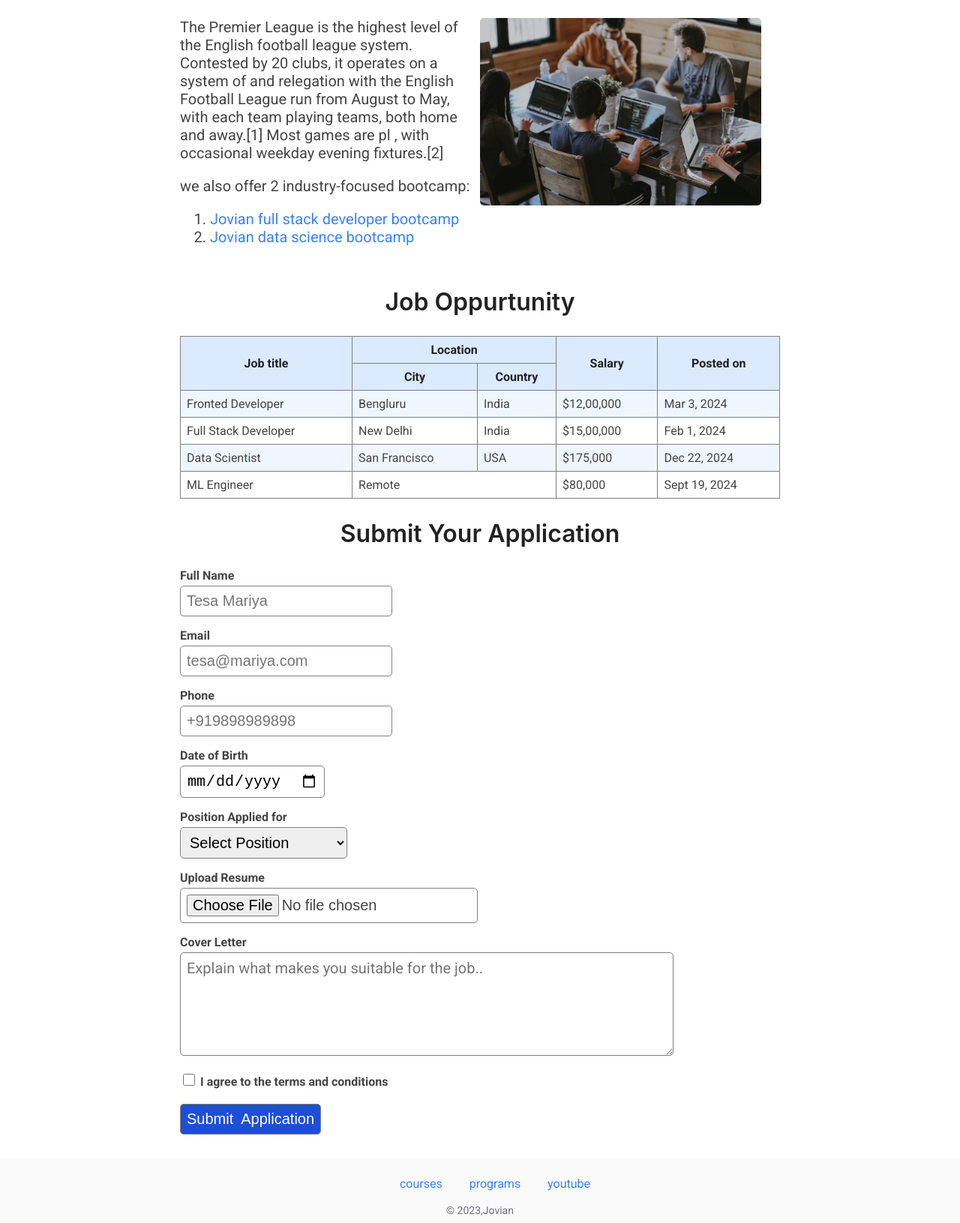
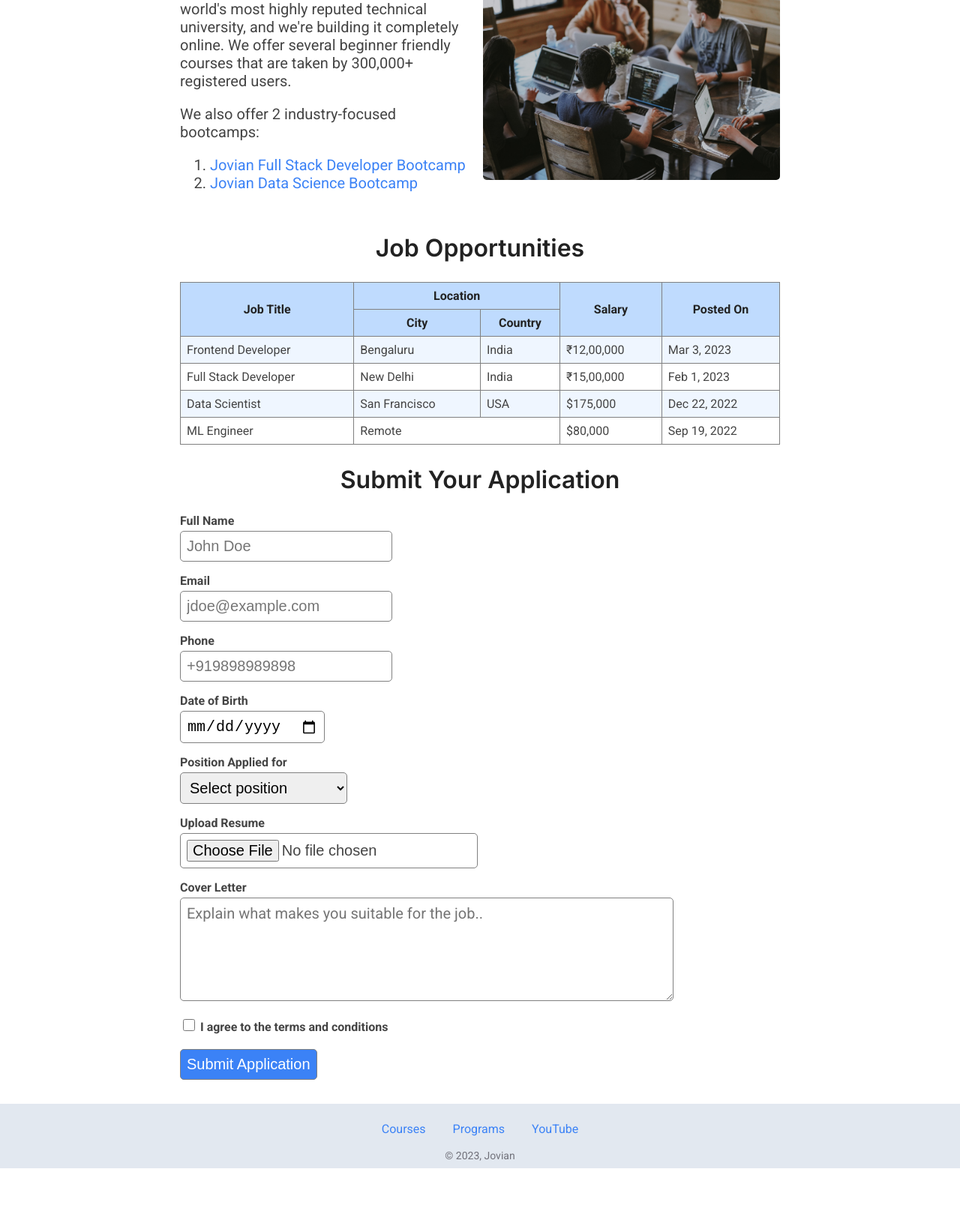
Before and after one commit to 1am2nk24iq/jovian-carrers-site-live, a plain HTML site: page src/index.html in a window 1280 px wide. Shown: the part 471-2102 px from the top of the page at 75% size. After the commit the page ends 2029 px from the top, so only its background shows below. Drawn offline with Linux system fonts and the light colour scheme.

Commit message:
Added responsive layout

```diff
--- a/src/index.html
+++ b/src/index.html
@@ -1,119 +1,166 @@
 <!DOCTYPE html>
 <html lang="en">
+
 <head>
-      <title>
-        My First Web Page
-      </title>
+    <meta charset="UTF-8">
+    <meta name="viewport" content="width=device-width, initial-scale=1.0">
+    <meta name="description" content="Learn about job openings at Jovian and submit your application now">
+    <meta name="keywords" content="data science, software development, jobs">
+    <meta name="author" content="Jovian">
+    <meta name="robots" content="index, follow">
+    <meta property="og:title" content="Jovian Careers">
+    <meta property="og:description" content="Learn about job openings at Jovian and submit your application now">
+    <meta property="og:image" content="/jovian_meta.png">
+    <meta name="twitter:title" content="Jovian Careers">
+    <meta name="twitter:description" content="Learn about job openings at Jovian and submit your application now">
+    <meta name="twitter:image" content="/jovian_meta.png">
+
+
+    <title>Jovian Careers V2</title>
+    <link rel="icon" href="/jovian_favicon.png" type="image/x-icon">
     <link rel="preconnect" href="https://fonts.googleapis.com">
     <link rel="preconnect" href="https://fonts.gstatic.com" crossorigin>
-      <link href="https://fonts.googleapis.com/css2?family=Roboto:wght@400;500;700;900&display=swap" rel="stylesheet">
-     <link rel="stylesheet"href="styles.css">
+    <link
+        href="https://fonts.googleapis.com/css2?family=Inter:wght@400;500;600;700&family=Roboto:ital,wght@0,400;0,500;0,700;0,900;1,400&display=swap"
+        rel="stylesheet">
+    <link rel="stylesheet" href="styles.css">
 </head>
+
 <body>
     <div id="navbar">
-           <img id= "logo" alt ="Jovian Logo" src="https://uploads.turbologo.com/uploads/design/preview_image/4323529/preview_image20210805-28561-9wqvbg.png"/>
+        <img id="logo" alt="Jovian Logo" src="https://i.imgur.com/JRA5Q8a.png" height="30">
+        <img id="logo-with-text" alt="Jovian Logo with Text" src="https://i.imgur.com/JRA5Q8a.png" height="30" />
     </div>
+    <img id="banner" src="banner.jpg" alt="Banner" >
 
-      <img  id="banner" src="banner.jpg" alt="Banner" height="240">
     <h1>
         About Jovian
     </h1>
+
     <div id="about">
         <div id="description">
             <p style="margin-top: 0;">
-              The Premier League is the
-              highest level of the English football league system.
-               Contested by 20 clubs, it operates on a system of
-                and relegation  with the English Football League
-                run from August to May, with each team playing
-                teams, both home and away.[1] Most games are pl
-                , with occasional weekday evening fixtures.[2]
+                At Jovian, we're on a mission to build
+                the world's most highly reputed technical
+                university, and we're building it completely
+                online. We offer several beginner friendly
+                courses that are taken by 300,000+ registered
+                users.
             </p>
-              <p>we also offer 2 industry-focused bootcamp:
+            <p>
+                We also offer 2 industry-focused bootcamps:
             <ol>
                 <li>
-                    <a href="https://jovian.com/learn/web-development-with-html-and-css">
-                    Jovian full stack developer bootcamp
+                    <a href="https://www.jovian.com/full-stack-developer-bootcamp">
+                        Jovian Full Stack Developer Bootcamp
                     </a>
                 </li>
                 <li>
-                    <a href="https://jovian.com/learn/data-analysis-with-python-zero-to-pandas">
-                    Jovian data science bootcamp
+                    <a href="https://www.jovian.com/data-science-bootcamp">
+                        Jovian Data Science Bootcamp
                     </a>
                 </li>
             </ol>
             </p>
         </div>
         <div id="team">
-             <img id="team-image" alt="Team"  height="250px"src="team.jpg">
+            <img id="team-image"  alt="Team" src="team.jpg">
         </div>
     </div>
 
 
-       <h2>Job Oppurtunity</h2>
+
+
+
+    <h2>Job Opportunities</h2>
     <div id="jobs">
-        <table  id="jobs-table">
-          <tr  class="jobs-header-row">
-            <th rowspan="2">Job title</th>
+        <div id="jobs-list">
+            <div class="job">
+                <div class="job-title">Frontend Developer</div>
+                <div class="job-detail">Bengaluru, India</div>
+                <div class="job-detail">₹ 12,00,000</div>
+                <div class="job-detail">Posted Mar 3, 2023</div>
+            </div >
+            <div class="job">
+                <div class="job-title">Full Stack Developer</div>
+                <div class="job-detail">New Delhi, India</div>
+                <div class="job-detail">₹ 15,00,000</div>
+                <div class="job-detail">Posted Feb 1, 2023</div>
+            </div>
+            <div class="job">
+                <div class="job-title">Data Scientist</div>
+                <div class="job-detail">San Francisco, USA</div>
+                <div class="job-detail">$175,000</div>
+                <div class="job-detail">Posted Dec 22, 2022</div>
+            </div>
+            <div class="job">
+                <div class="job-title">ML Engineer</div>
+                <div class="job-detail">Remote</div>
+                <div class="job-detail">$80,000</div>
+                <div class="job-detail">Posted Sep 19, 2022</div>
+            </div>
+        </div>
+
+        <table id="jobs-table">
+            <tr class="jobs-header-row">
+                <th rowspan="2">Job Title</th>
                 <th colspan="2">Location</th>
                 <th rowspan="2">Salary</th>
-            <th rowspan="2">Posted on</th>
+                <th rowspan="2">Posted On</th>
             </tr>
             <tr class="jobs-header-row">
                 <th>City</th>
                 <th>Country</th>
             </tr>
             <tr class="jobs-data-row">
-            <td>Fronted Developer</td>
-            <td>Bengluru</td>
+                <td>Frontend Developer</td>
+                <td>Bengaluru</td>
                 <td>India</td>
-            <td>$12,00,000</td>
-            <td>Mar 3, 2024</td>
+                <td>₹12,00,000</td>
+                <td>Mar 3, 2023</td>
             </tr>
+
             <tr class="jobs-data-row">
                 <td>Full Stack Developer</td>
                 <td>New Delhi</td>
                 <td>India</td>
-            <td>$15,00,000</td>
-            <td>Feb 1, 2024</td>
+                <td>₹15,00,000</td>
+                <td>Feb 1, 2023</td>
             </tr>
+
             <tr class="jobs-data-row">
                 <td>Data Scientist</td>
                 <td>San Francisco</td>
                 <td>USA</td>
                 <td>$175,000</td>
-            <td>Dec 22, 2024</td>
+                <td>Dec 22, 2022</td>
             </tr>
+
             <tr class="jobs-data-row">
                 <td>ML Engineer</td>
                 <td colspan="2">Remote</td>
                 <td>$80,000</td>
-            <td>Sept 19, 2024</td>
+                <td>Sep 19, 2022</td>
             </tr>
+
         </table>
     </div>
 
     <div id="application">
         <h2>Submit Your Application</h2>
 
-
-      <form id="application-form"
-      action="https://formbold.com/s/9R8Gd"
-      method="POST">
-
-
+        <form id="application-form" action="https://formbold.com/s/3wvKl" method="POST" enctype="multipart/form-data">
             <div class="form-group">
                 <label for="name">Full Name</label><br>
-          <input type="text" id="name" name="Full Name" required placeholder="Tesa Mariya">
+                <input type="text" id="name" name="Full Name" required placeholder="John Doe">
             </div>
 
             <div class="form-group">
                 <label for="email">Email</label><br>
-          <input type="email" id="email" email="Email Address" required placeholder="tesa@mariya.com">
+                <input type="email" id="email" name="Email Address" required placeholder="jdoe@example.com">
             </div>
 
             <div class="form-group">
-
                 <label for="phone">Phone</label><br>
                 <input type="tel" id="phone" name="phone" required placeholder="+919898989898">
             </div>
@@ -124,13 +171,13 @@
             </div>
 
             <div class="form-group">
-        <label for="position"> Position Applied for</label><br>
+                <label for="position">Position Applied for</label><br>
                 <select id="position" name="Position Applied" required>
-          <option value="">Select Position</option>
+                    <option value="">Select position</option>
                     <option value="frontend developer">Frontend Developer</option>
-          <option value="fullstack developer">Full Stack Developer</option>
+                    <option value="full stack developer">Full Stack Developer</option>
                     <option value="data scientist">Data Scientist</option>
-          <option value="ml engineer">ML Engineer</option>
+                    <option value="ml engineer ">ML Engineer</option>
                 </select>
             </div>
 
@@ -141,7 +188,8 @@
 
             <div class="form-group">
                 <label for="coverletter">Cover Letter</label><br>
-        <textarea id="coverletter" name="coverletter" rows="5" placeholder="Explain what makes you suitable for the job.."></textarea>
+                <textarea id="coverletter" name="coverletter" rows="5"
+                    placeholder="Explain what makes you suitable for the job.."></textarea>
             </div>
 
             <div class="form-group">
@@ -152,35 +200,36 @@
             </div>
 
             <div class="form-group">
-    <input type="submit" value="Submit  Application">
+                <input type="submit" value="Submit Application">
             </div>
 
         </form>
 
+    </div>
 
-     </div>
+
 
     <div id="footer">
         <ul id="footer-links">
-               <Li>
-                 <a href="https://jovian.com/learn" target="_blank">
-                 courses
-               </a>
-               </Li>
             <li>
                 <a href="https://jovian.com/learn" target="_blank">
-                 programs
+                    Courses
                 </a>
             </li>
             <li>
-                 <a href="https://youtube.com/@jovian" target="_blank">
-                 youtube
+                <a href="https://jovian.com/learn" target="_blank">
+                    Programs
+                </a>
+            </li>
+            <li>
+                <a href="https://youtube.com/@jovianhq" target="_blank">
+                    YouTube
                 </a>
             </li>
         </ul>
-             <span class="copyright">© 2023,Jovian</span>
+        <span class="copyright">© 2023, Jovian </span>
     </div>
 
+</body>
 
-     </body>
 </html>
--- a/src/styles.css
+++ b/src/styles.css
@@ -1,32 +1,34 @@
+
+/* Base styles (extra small devices - mobile) */
+/* CSS rules */
+
+
 html {
-  font-size: 16px;
-
+  font-size: 14px;
 }
 
 body {
-    margin:0;
-    padding:0;
+  margin: 0;
+  padding: 0;
   font-family: 'Roboto', sans-serif;
-    font-size: 1rem;
+  font-size: 1em;
   color: #444444;
-
-
-
 }
 
-h1, h2, h3, h4, h4, h5, h6 {
+h1, h2, h3, h4, h5, h6 {
   font-family: 'Inter', sans-serif;
   font-weight: 600;
   color: #222222;
 
 }
 
-h1 { font-size: 2.5rem;}
-h2 { font-size: 2rem;}
-h3 { font-size: 1.75rem;}
-h4 { font-size: 1.5rem;}
-h5 { font-size: 1.25rem;}
-h6 { font-size: 1rem;}
+h1 { font-size: 2.5rem; }
+h2 { font-size: 2rem; }
+h3 { font-size: 1.75rem; }
+h4 { font-size: 1.5rem; }
+h5 { font-size: 1.25rem; }
+h6 { font-size: 1rem; }
+
 
 a {
   text-decoration: none;
@@ -37,94 +39,91 @@ a:hover, a:focus {
   color: #1D4ED8;
 }
 
+#navbar {
+  padding: 8px;
+  margin: 0;
+}
 
-#navbar {
-  padding:8px;
-  margin:0;
+#logo {
+  display: block;
+}
+
+#logo-with-text {
+  display: none;
 }
 
 #banner {
   object-fit: cover;
-
+  height: 150px;
+  width: 100%;
 }
 
-
-
-#logo {
-    height:100px;
-}
-
-
-h1{
+h1 {
   text-align: center;
-    color:blueviolet;
-    font-size: 3rem;
-
-
-
-}
-
-#banner {
-         width:100%;
+  margin: 12px 0;
 }
 
 #about {
   display: flex;
-  max-width: 800px;
+  flex-direction: column;
+  max-width: 500px;
   margin: 0 auto;
   padding: 8px;
 }
 
+#description {
 
-#description {
-  width: 50%;
-  padding-right: 0 8px;
   font-size: 1.25rem;
 }
 
 #team {
-  width: 50%;
+  width: 100%;
 }
 
 #team-image {
   border-radius: 5px;
-  width: 100;
-
-}
-
-
-#jobs-table {
   width: 100%;
- border: 1px  solid black;
- border-collapse: collapse;
-}
-
-.jobs-header-row th {
-  border: 1px solid grey;
-  padding: 8px;
-  background-color: #DBEAFE;
-  text-align: center;
-  color:#222222;
-}
-
-#jobs-table tr:nth-child(odd) {
-  background-color: #EFF6FF;
-
-}
-
-
-.jobs-data-row td {
-  border: 1px solid grey;
-  padding: 8px;
 }
 
 h2 {
   text-align: center;
 }
 
+#jobs {
+  max-width: 800px;
+  margin: 0 auto;
+  padding: 0 8px;
+}
 
-#application{
-  max-width: 800px;
+#jobs-list {
+  display: block;
+}
+
+#jobs-table {
+  display: none;
+}
+
+.job {
+  border: 1px solid #dddddd;
+  margin-top: 8px;
+  border-radius: 5px;
+  padding: 8px;
+}
+
+.job-title {
+font-size: 1.25rem;
+font-weight: 500;
+color: #222222;
+}
+
+.job-detail {
+margin-top: 4px;
+color: #555555;
+}
+
+
+#application {
+  max-width: 500px;
   margin: 0 auto;
   padding: 0 8px;
 }
@@ -133,21 +132,20 @@ h2 {
   margin: 16px 0;
 }
 
-#application-form label {
+.form-group label {
   font-weight: 600;
-
 }
 
-#application-form input, select, textarea{
+.form-group input, select, textarea {
+  width: 90%;
   padding: 8px;
   font-size: 1.25rem;
   margin-top: 4px;
   border-radius: 5px;
-  border: 1px solid grey ;
+  border: 1px solid gray;
 }
 
-.form-group textarea{
-  width: 80%;
+.form-group textarea {
   font-family: 'Roboto', sans-serif;
 }
 
@@ -156,30 +154,16 @@ h2 {
   height: 16px;
 }
 
-.form-group input[type="submit"]{
-  background-color: #1D4ED8;
+.form-group input[type="submit"] {
+  background-color: #3B82F6;
   color: white;
   font-weight: 500;
   cursor: pointer;
 }
 
-#jobs {
-  max-width: 800px;
-  margin:0 auto;
-  padding:0 8px;
-}
-
-h3 {
-  margin-bottom: 4px;
-  margin-top:0;
-}
-
-.apply{
-  float: right;
-}
 
 #footer {
-  background-color: #FAFAFA;
+  background-color: #E2E8F0;
   padding: 8px;
   margin-top: 32px;
   text-align: center;
@@ -187,16 +171,158 @@ h3 {
 
 #footer-links {
   list-style: none;
-
+  padding-left: 0;
 }
 
 #footer-links li {
-  display:inline;
-  margin: 0 16px;
-
+  margin: 8px 16px;
 }
 
 .copyright {
   color: #71717A;
   font-size: 0.875rem;
 }
+
+
+/* Small devices (tablets) */
+@media screen and (min-width: 576px) {
+  html {
+    font-size: 16px;
+  }
+
+#logo {
+  display: none;
+}
+
+  #logo-with-text {
+    display: block;
+  }
+
+  #banner {
+    height: 200px;
+  }
+  h1 {
+    margin: 16px 0;
+  }
+
+  .form-group input, select {
+   width: auto;
+  }
+
+  .form-group textarea {
+   width: 80%;
+  }
+
+  #footer-links li {
+    display: inline;
+  }
+
+}
+
+/* Medium devices (laptops) */
+@media screen and (min-width: 768px) {
+  #banner {
+    height: 250px;
+  }
+
+  h1 {
+    margin: 20px 0;
+  }
+
+  #about {
+    max-width: 800px;
+    flex-direction: row;
+  }
+  #description {
+    width: 50%;
+  padding-right: 8px;
+  }
+
+  #team {
+    width: 50%;
+  }
+  #jobs {
+    min-width: 800px;
+  }
+  #jobs-list {
+    display: none;
+  }
+
+  #jobs-table {
+    display: table;
+    width: 100%;
+    border: 1px solid gray;
+    border-collapse: collapse;
+  }
+
+  .jobs-header-row th {
+    border: 1px solid gray;
+    padding: 8px;
+    background-color: #BFDBFE;
+    text-align: center;
+    color: #222222;
+  }
+
+  .jobs-data-row td {
+    border: 1px solid gray;
+    padding: 8px;
+  }
+
+  #jobs-table tr:nth-child(odd) {
+    background-color: #EFF6FF;
+  }
+
+  #application {
+    max-width: 800PX;
+  }
+
+
+}
+
+/* Large devices (desktops) */
+@media screen and (min-width: 992px) {
+
+}
+
+/* Extra large devices (large desktops) */
+@media screen and (min-width: 1200px) {
+  #banner {
+    height: 300px;
+  }
+
+  }
+
+
+
+
+
+
+
+
+
+
+
+
+
+
+
+
+
+
+
+
+
+
+
+
+
+.
+
+
+
+
+
+
+
+
+*/
```
Lines whose indentation alone changed are shown as unchanged.
